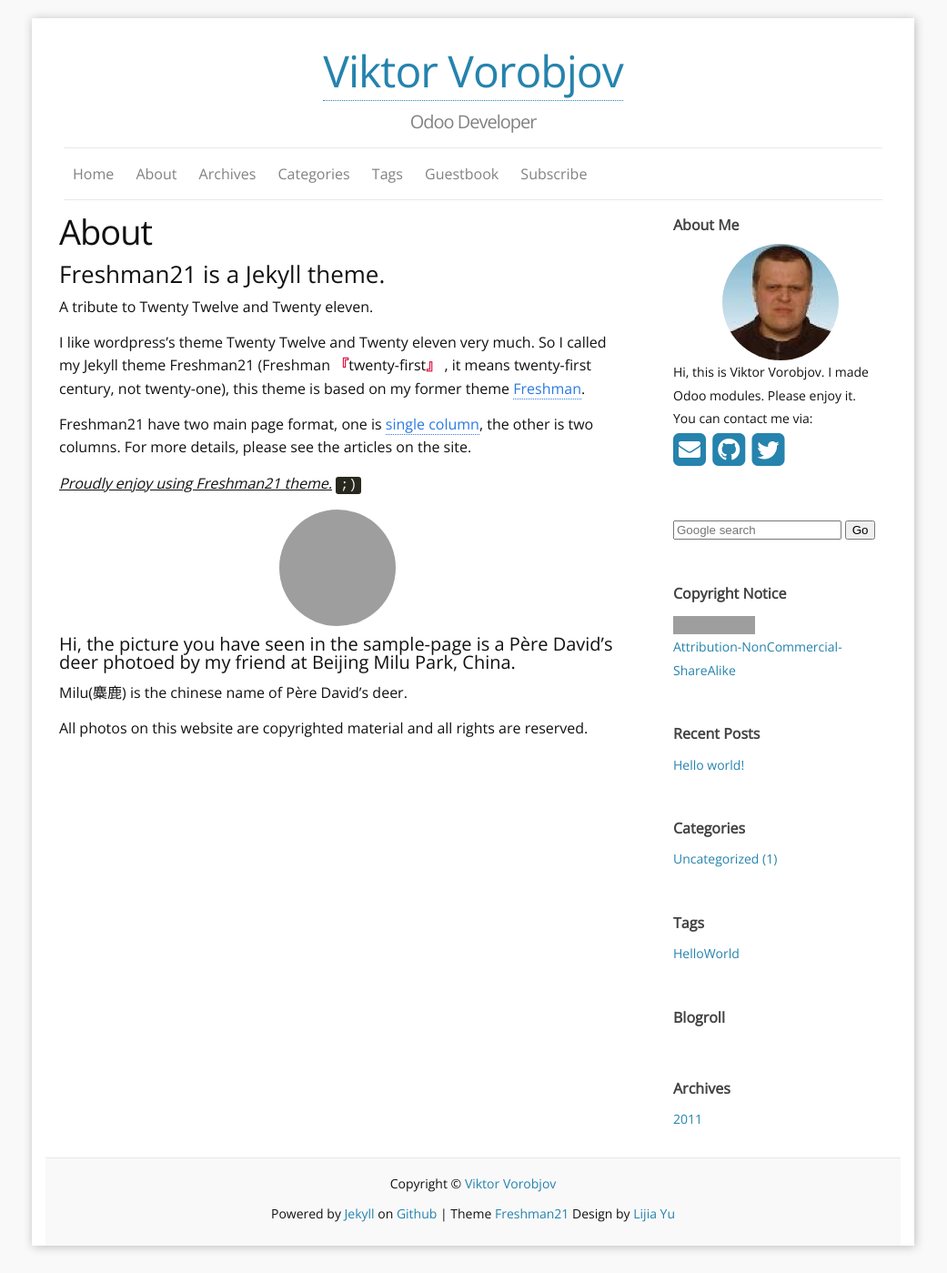
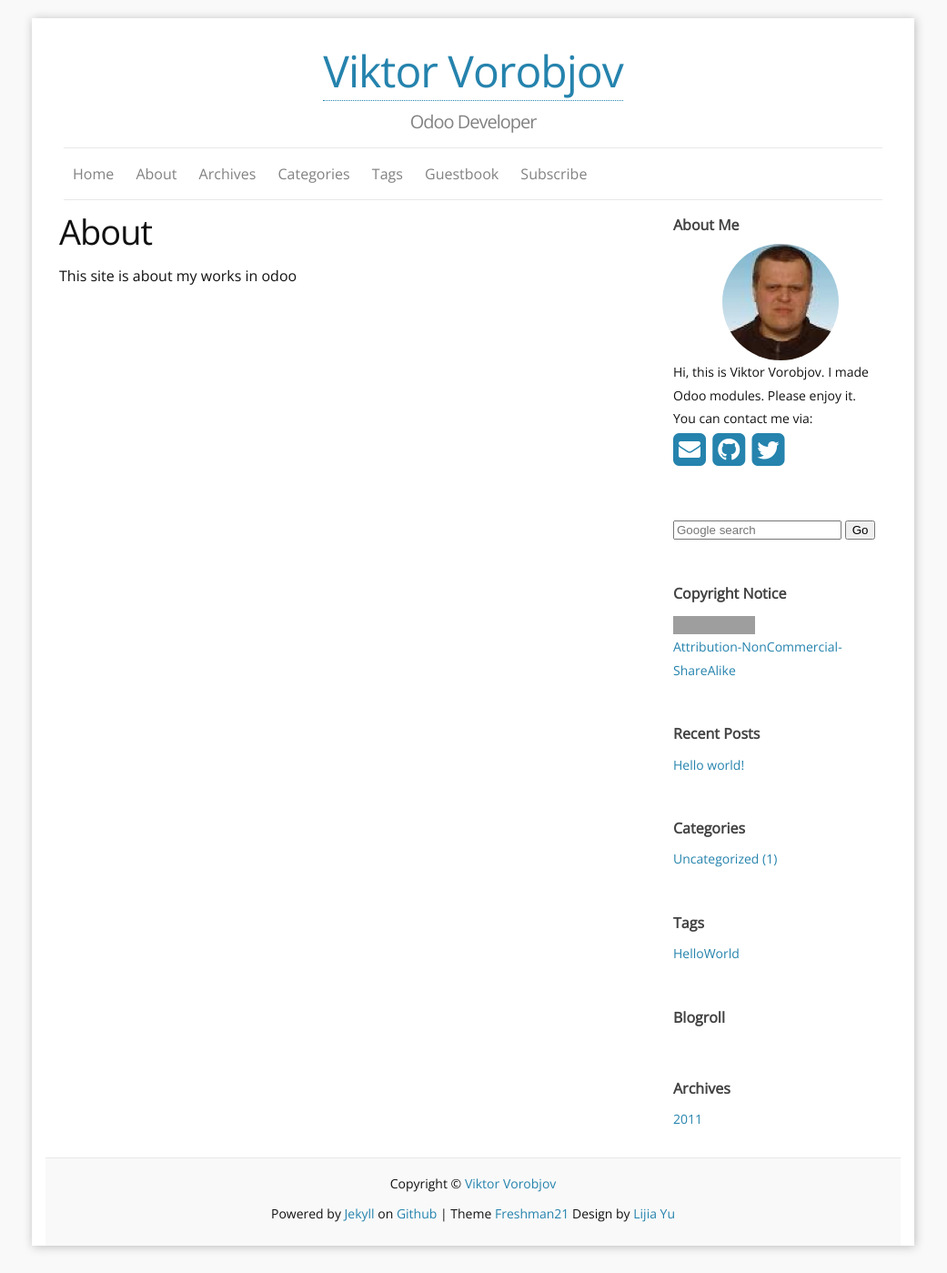
Before and after one commit to straga/straga.github.io, a Jekyll site: the page built from b_about.md, in a window 1280 px wide. Shown: the whole page at 91% size, without its empty margins (120-1161 px from the left). Built offline with Jekyll 4.4.1, drawn with Linux system fonts in a browser that asks for light colours; nearby versions of some CDN libraries; comment, search, counter and statistics services are not loaded; grey boxes are pictures that could not be loaded.

Commit message:
update about

```diff
--- a/b_about.md
+++ b/b_about.md
@@ -5,23 +5,6 @@ comments: yes
 permalink: /about/
 ---
 
-
-### Freshman21 is a Jekyll theme.
-
-A tribute to Twenty Twelve and Twenty eleven.
-
-I like wordpress's theme Twenty Twelve and Twenty eleven very much.
-So I called my Jekyll theme Freshman21 (Freshman <q>twenty-first</q> , it means twenty-first century, not twenty-one), this theme is based on my former theme [Freshman](https://github.com/yulijia/freshman/).
-
-Freshman21 have two main page format, one is [single column](http://yulijia.net/en/  "see demo"), the other is two columns. For more details, please see the articles on the site.
-
-<cite>Proudly enjoy using Freshman21 theme.</cite> <code>;)</code>
-
-<img title="麋鹿" src="https://i.imgur.com/Mdc4szJl.jpg" alt="麋鹿" width="580" height="668" />
-
-#### Hi, the picture you have seen in the sample-page is a Père David's deer photoed by my friend at Beijing Milu Park, China.
-
-
-Milu(麋鹿) is the chinese name of Père David's deer.
-
-All photos on this website are copyrighted material and all rights are reserved.
+<p>
+This site is about my works in odoo
+</p>
```
